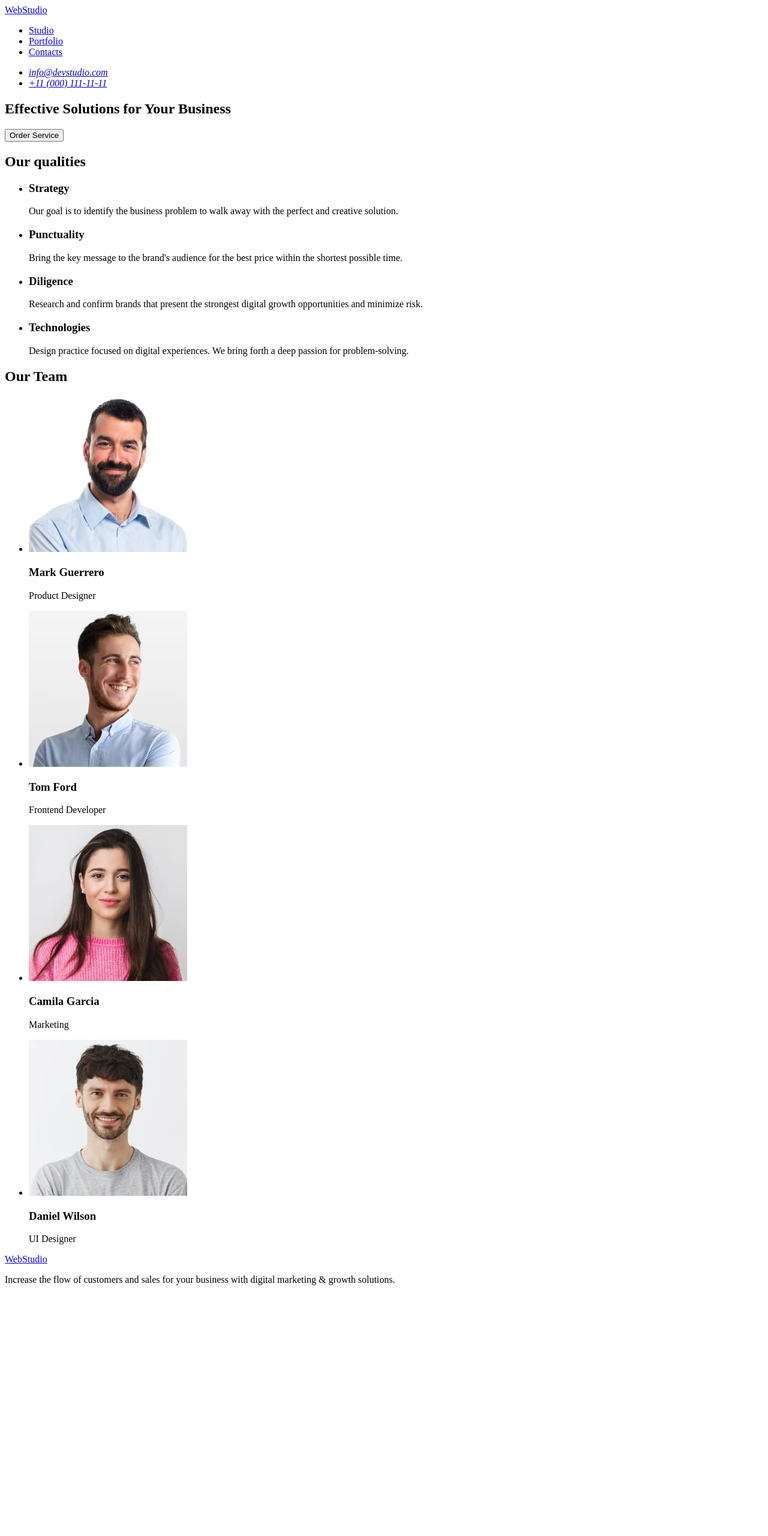
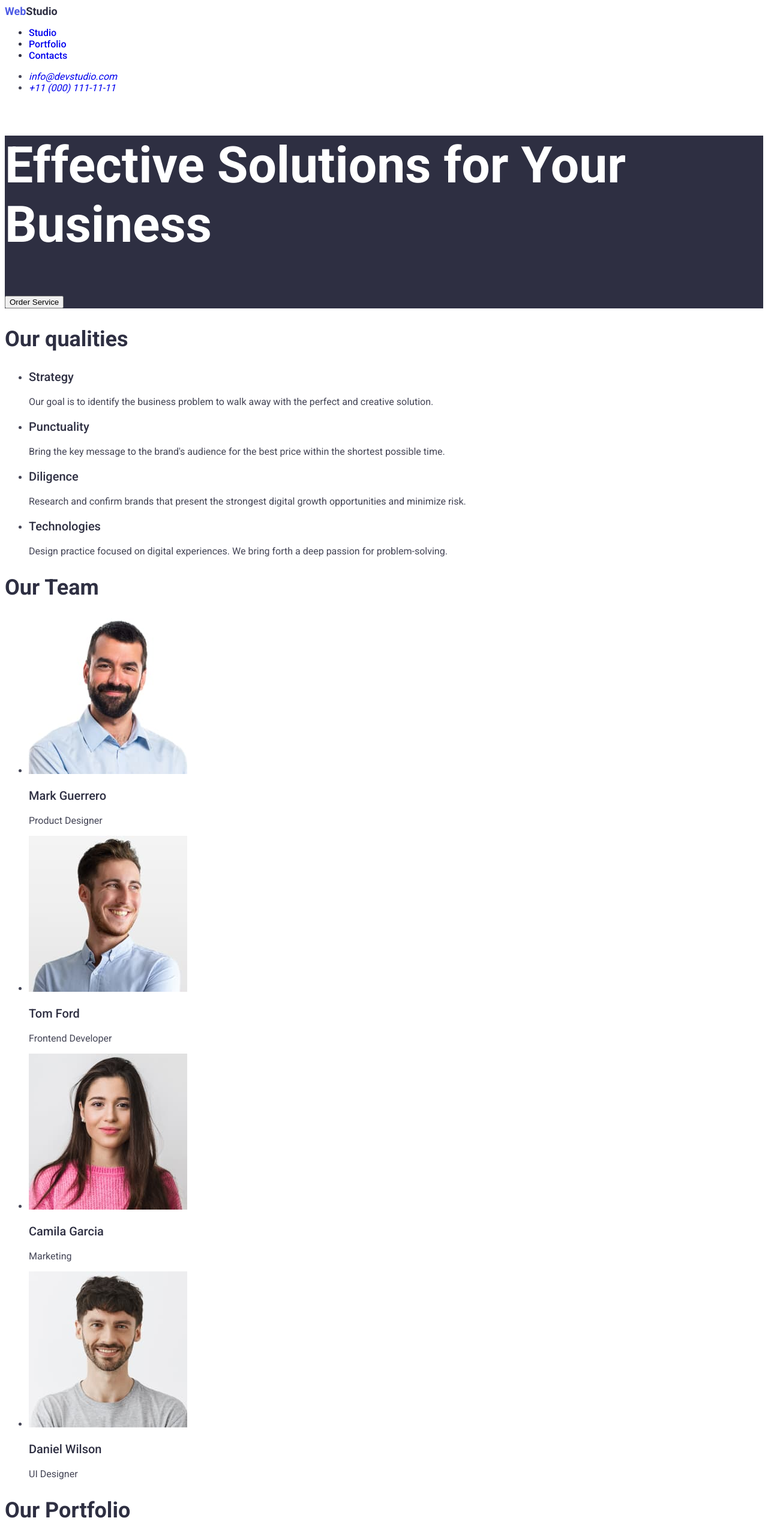
Before and after one commit to Yuliia-Podzharova/goit-markup-hw-02, a plain HTML site: page index.html in a window 1280 px wide. Shown: the top 2560 px of the page at 60% size. Before the commit the page ends 2158 px from the top, so only its background shows below. Drawn offline with Linux system fonts and the light colour scheme.

Commit message:
add index file

```diff
--- /dev/null
+++ b/css/styles.css
@@ -0,0 +1,118 @@
+body{
+    font-family: "Roboto", sans-serif;
+    background-color: #fff;
+    color: #434455;;
+}
+
+a{
+    text-decoration:none;
+}
+
+ul{
+    text-decoration:none;
+}
+/*---------- logo--------- */
+.logo{
+    font-weight: 700;
+    font-size: 18px;
+    color: #2e2f42;
+}
+.span-logo{
+    color: #4d5ae5;
+}
+/* ---------menu-------- */
+.menu{
+    font-weight: 500;
+    font-size: 16px;
+    color: #2e2f42;
+}
+/*----------contacts---------- */
+.contacts{
+    font-weight: 400;
+    font-size: 16px;
+    color: #434455;
+}
+.hero{
+    background-color: #2e2f42;
+    font-weight: 700;
+    font-size: 56px;
+    color: #fff;
+}
+
+.hero-btn{
+    display: flex;
+align-items: flex-start;
+justify-content: flex-start;
+flex-direction: row;
+gap: 10px;
+}
+
+/* ---------Our qualities-------- */
+.qualities-title{
+    font-weight: 700;
+    font-size: 36px;
+    color: #2e2f42;
+}
+
+.qualities-subtitle{
+    font-weight: 500;
+    font-size: 20px;
+    color: #2e2f42;
+}
+.gualities-content{
+    font-weight: 400;
+    font-size: 16px;
+    color: #434455;
+}
+/* ---------our team--------- */
+.team-title{
+    font-weight: 700;
+    font-size: 36px;
+    color: #2e2f42;
+}
+
+.team-subtitle{
+    font-weight: 500;
+    font-size: 20px;
+    color: #2e2f42;
+}
+
+.team-content{
+    font-weight: 400;
+    font-size: 16px;
+    color: #434455;
+}
+
+/* --------------portfolio----------- */
+.portfolio-title{
+    font-weight: 700;
+    font-size: 36px;
+    color: #2e2f42;
+}
+.portfolio-subtitle{
+    font-weight: 500;
+    font-size: 20px;
+    color: #2e2f42;
+}
+
+.portfolio-content{
+    font-weight: 400;
+    font-size: 16px;
+    color: #434455;
+}
+/* --------footer----------- */
+.footer{
+    background: #2e2f42;
+}
+
+.footer-logo{
+    font-weight: 700;
+    font-size: 18px;
+    color: #f4f4fd;
+}
+
+.footer-content{
+    font-weight: 400;
+    font-size: 16px;
+    color: #f4f4fd;
+}
--- a/index.html
+++ b/index.html
@@ -3,88 +3,128 @@
 <head>
     <meta charset="UTF-8">
     <meta name="viewport" content="width=device-width, initial-scale=1.0">
-    <title>Document</title>
+    <title>WebStudio</title>
+    <link rel="preconnect" href="https://fonts.googleapis.com">
+    <link rel="preconnect" href="https://fonts.gstatic.com" crossorigin>
+    <link href="https://fonts.googleapis.com/css2?family=Raleway:wght@700&family=Roboto:wght@400;500;700&display=swap" rel="stylesheet">
+    <link rel="stylesheet" href="./css/styles.css" >
+
+
+
+
 </head>
 <body>
     <header>
         <nav>
-        <a href="./index.html">WebStudio</a>
-         <ul>
+        <a class="logo" href="./index.html"><span class="span-logo">Web</span>Studio</a>
+         <ul class="menu">
             <li> <a href="/">Studio</a></li>
             <li> <a href="/">Portfolio</a></li>
             <li> <a href="/">Contacts</a></li>
          </ul>
         </nav>
         <!-- contacts -->
+
         <address>
-       <ul>
+       <ul class="contacts">
 <li><a href="mailto:info@devstudio.com">info@devstudio.com</a></li>
 <li><a href="tel:+110001111111">+11 (000) 111-11-11</a></li>
        </ul>
        </address>
     </header>
     <main>
-        <section>
+        <section class="hero">
 <h1>Effective Solutions for Your Business</h1>
-<button type="button">Order Service</button>
+<button type="button" class="hero-btn">Order Service</button>
         </section>
 <!-- Our qualities -->
 <section>
-    <h2>Our qualities</h2>
+    <h2 class="qualities-title">Our qualities</h2>
     <ul>
         <li>
-            <h3>Strategy </h3>
-        <p>Our goal is to identify the business problem to walk away with the perfect and creative solution.</p>
+            <h3 class="qualities-subtitle">Strategy </h3>
+        <p class="qualities-content">Our goal is to identify the business problem to walk away with the perfect and creative solution.</p>
        </li>
         <li>
-            <h3>Punctuality</h3>
-        <p> Bring the key message to the brand's audience for the best price within the shortest possible time.</p>
+            <h3 class="qualities-subtitle">Punctuality</h3>
+        <p class="qualities-content"> Bring the key message to the brand's audience for the best price within the shortest possible time.</p>
        </li>
         <li>
-            <h3>Diligence</h3>
-        <p>Research and confirm brands that present the strongest digital growth opportunities and minimize risk.</p>
+            <h3 class="qualities-subtitle">Diligence</h3>
+        <p class="qualities-content">Research and confirm brands that present the strongest digital growth opportunities and minimize risk.</p>
        </li>
         <li>
-            <h3>Technologies</h3>
-        <p>Design practice focused on digital experiences. We bring forth a deep passion for problem-solving.</p>
+            <h3 class="qualities-subtitle">Technologies</h3>
+        <p class="qualities-content">Design practice focused on digital experiences. We bring forth a deep passion for problem-solving.</p>
        </li>
     </ul>
 </section>
 <!-- our team -->
 <section>
-    <h2>Our Team</h2>
+    <h2 class="team-title">Our Team</h2>
 <ul>
     <li><img src="./images/markguerrero.jpg"
          alt="Mark Guerrero"
          width="264">
-         <h3>Mark Guerrero</h3>
-         <p>Product Designer</p>
+         <h3 class="team-subtitle">Mark Guerrero</h3>
+         <p class="team-content">Product Designer</p>
    </li>
     <li><img src="./images/tomford.jpg"
          alt="Tom Ford"
          width="264">
-        <h3>Tom Ford</h3>
-        <p>Frontend Developer</p>
+        <h3 class="team-subtitle">Tom Ford</h3>
+        <p class="team-content">Frontend Developer</p>
         </li>
     <li> <img src="./images/camilagarcia.jpg"
          alt="Camila Garcia"
          width="264">
-        <h3>Camila Garcia</h3>
-        <p>Marketing</p>
+        <h3 class="team-subtitle">Camila Garcia</h3>
+        <p class="team-content">Marketing</p>
         </li>
     <li><img src="./images/danielwilson.jpg"
          alt="Daniel Wilson"
          width="264">
-        <h3>Daniel Wilson</h3>
-        <p>UI Designer</p>
+        <h3 class="team-subtitle">Daniel Wilson</h3>
+        <p class="team-content">UI Designer</p>
         </li>
 </ul>
 </section>
+<!-- Our Portfolio -->
+<section>
+<h2 class="portfolio-title">Our Portfolio</h2>
+<ul>
+    <li><img src="./images/bankingapp.jpg" alt="Banking App">
+      <h3 class="portfolio-subtitle">Banking App</h3>
+      <p class="portfolio-content">App</p>
+    </li>
+    <li><img src="./images/cashlesspayment.jpg" alt="Cashless Payment">
+        <h3 class="portfolio-subtitle">Cashless Payment</h3>
+        <p class="portfolio-content">Marketing</p>
+    </li>
+    <li><img src="./images/meditationapp.jpg" alt="Meditation App">
+        <h3 class="portfolio-subtitle">Meditation App</h3>
+        <p class="portfolio-content">App</p>
+    </li>
+    <li><img src="./images/taxiservice.jpg" alt="Taxi Service">
+        <h3 class="portfolio-subtitle">Taxi Service</h3>
+        <p class="portfolio-content">Marketing</p>
+    </li>
+    <li><img src="./images/screenillustrations.jpg" alt="Screen Illustrations">
+        <h3 class="portfolio-subtitle">Screen Illustrations</h3>
+        <p class="portfolio-content">Design</p>
+    </li>
+    <li><img src="./images/onlinecourses.jpg" alt="Online Courses">
+        <h3 class="portfolio-subtitle">Online Courses</h3>
+        <p class="portfolio-content">Marketing</p>
+    </li>
+</ul>
+</section>
+
 </main>
 
-<footer>
-    <a href="./index.html">WebStudio</a>
-    <p>Increase the flow of customers and sales for your business with digital marketing & growth solutions.</p>
+<footer class="footer">
+    <a class="footer-logo" href="./index.html"> <span class="span-logo">Web</span>Studio</a>
+    <p class="footer-content">Increase the flow of customers and sales for your business with digital marketing & growth solutions.</p>
 </footer>
 </body>
 </html>
```
Also changed, not shown: images/bankingapp.jpg (added), images/cashlesspayment.jpg (added), images/meditationapp.jpg (added), images/onlinecourses.jpg (added), images/screenillustrations.jpg (added), images/taxiservice.jpg (added).
